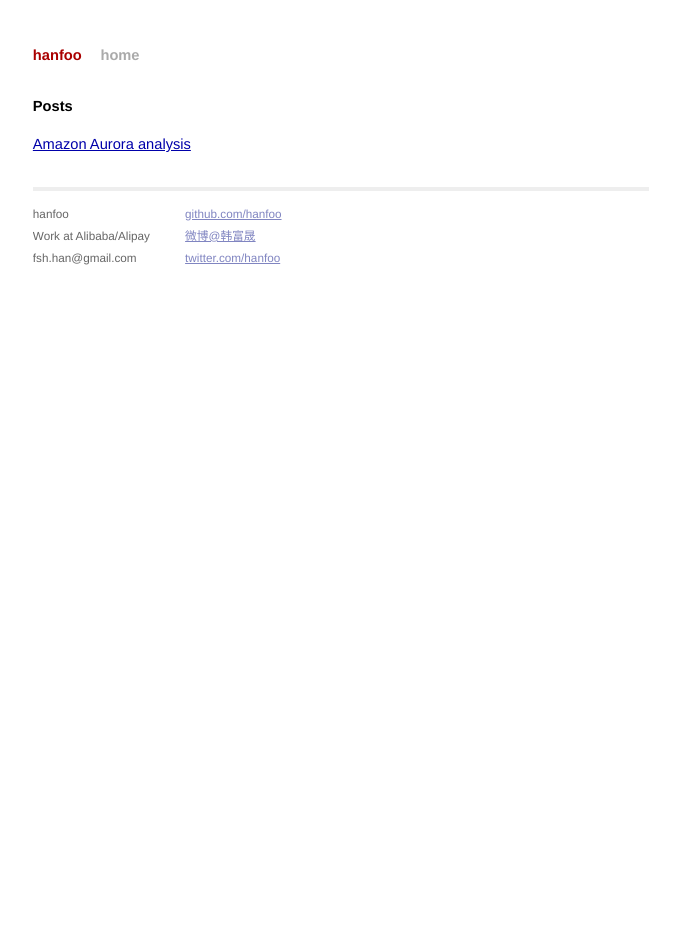
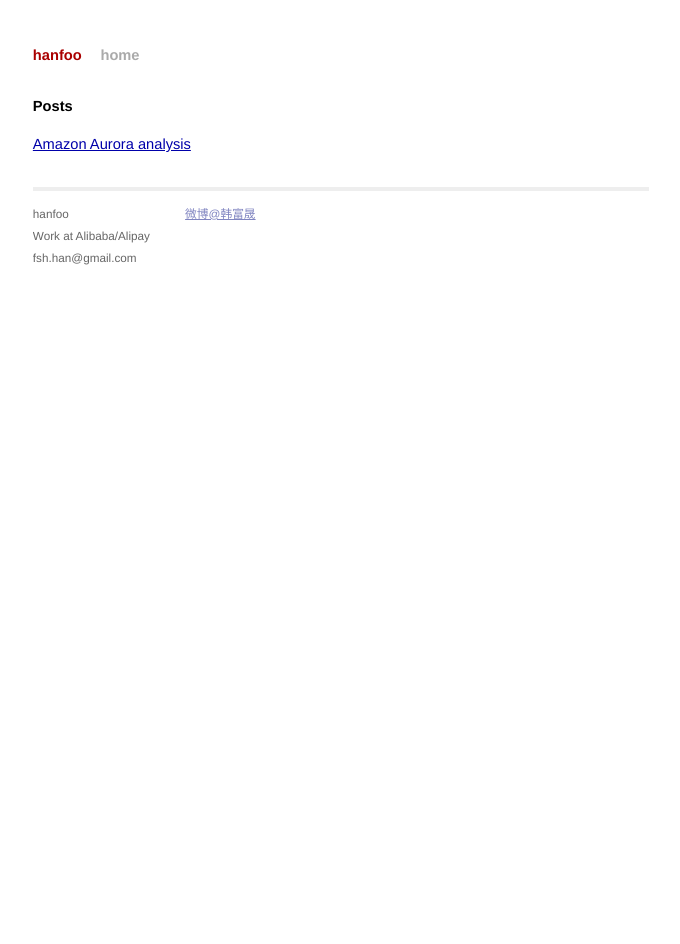
Before and after one commit to hanfoo/hanfoo.github.io, a Jekyll site: the page built from index.html, in a window 1280 px wide. Shown: the whole page, without its empty margins (299-979 px from the left). Built offline with Jekyll 4.4.1, drawn with Linux system fonts in a browser that asks for light colours; Markdown is read by kramdown in place of the engine named in the settings.

Commit message:
default.html modification

```diff
--- a/_layouts/default.html
+++ b/_layouts/default.html
@@ -32,9 +32,7 @@
     </div>
     <div class="contact">
       <p>
-        <a href="http://github.com/hanfoo/">github.com/hanfoo</a><br />
         <a href="http://weibo.com/hanfooo/">微博@韩富晟</a><br />
-        <a href="http://twitter.com/hanfoo">twitter.com/hanfoo</a>
       </p>
     </div>
   </div>
```
